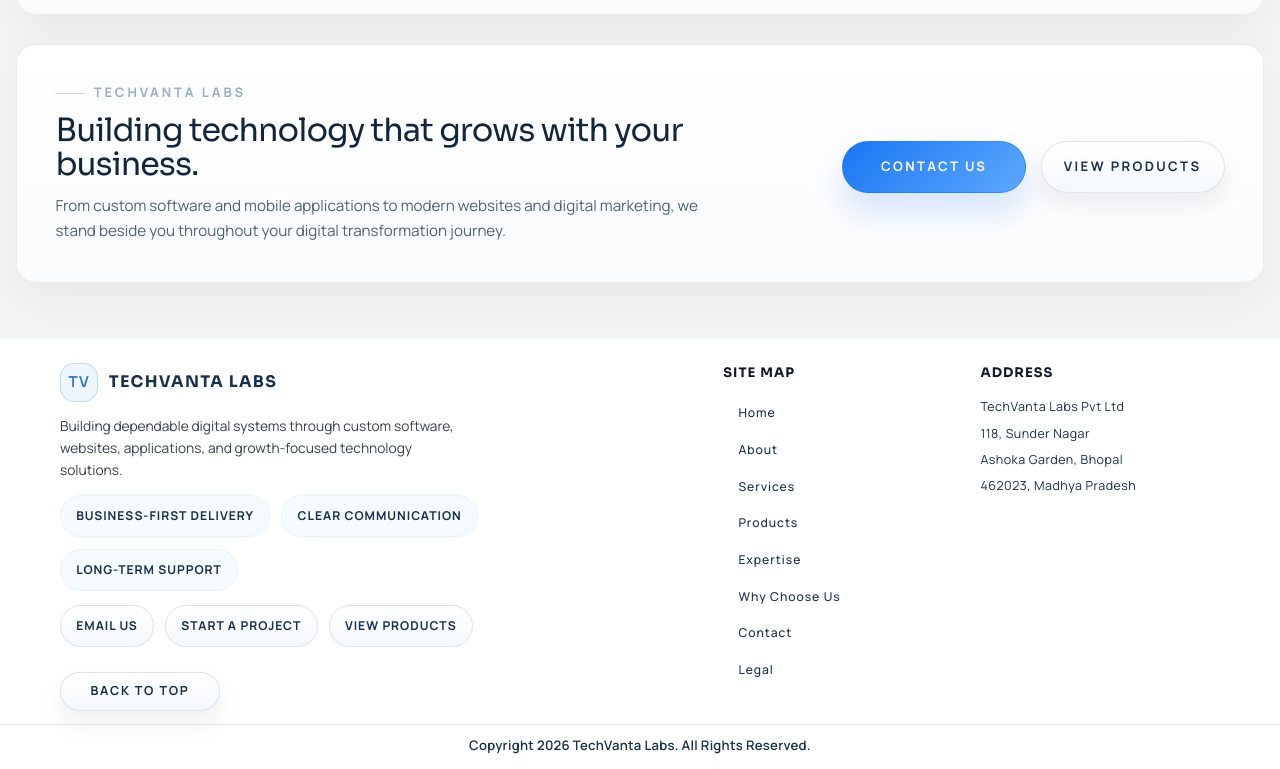
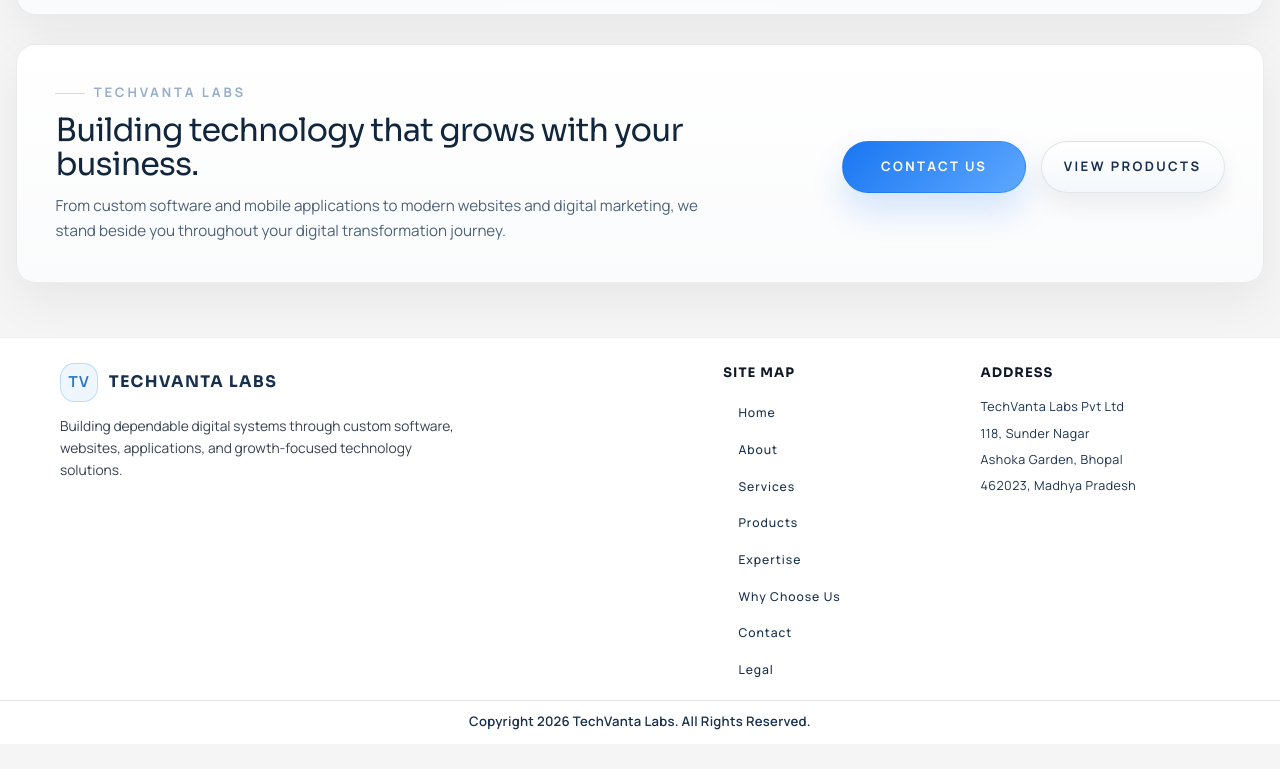
Before and after one commit to YojitSiddhant/techvanta-labs, a Next.js app: page /home in a window 1280 px wide. Shown: the part 4746-5515 px from the top of the page. After the commit the page ends 5490 px from the top, so only its background shows below. Built offline with nearby package versions, Linux system fonts and the light colour scheme.

Commit message:
remove footer action links

```diff
--- a/app/_components/site-frame.tsx
+++ b/app/_components/site-frame.tsx
@@ -170,28 +170,6 @@ export function SiteFrame({ children }: SiteFrameProps) {
                   Building dependable digital systems through custom software, websites,
                   applications, and growth-focused technology solutions.
                 </p>
-
-                <div className="site-footer__trust">
-                  <span>Business-first delivery</span>
-                  <span>Clear communication</span>
-                  <span>Long-term support</span>
-                </div>
-
-                <div className="site-footer__actions" aria-label="Footer actions">
-                  <a href="mailto:info@techvantalabs.com" className="site-footer__action">
-                    Email Us
-                  </a>
-                  <Link href="/contact" className="site-footer__action">
-                    Start A Project
-                  </Link>
-                  <Link href="/products" className="site-footer__action">
-                    View Products
-                  </Link>
-                </div>
-
-                <a href="#top" className="site-footer__backtop">
-                  Back To Top
-                </a>
               </div>
 
               <div className="site-footer__columns">
```
